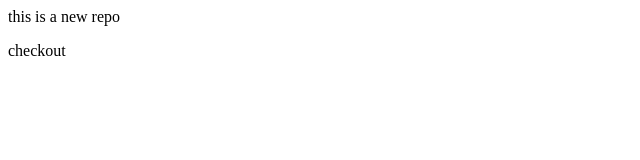
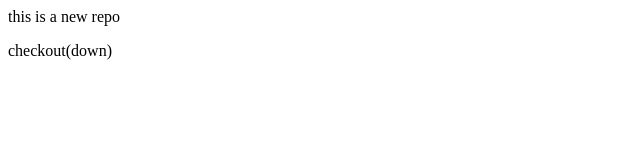
Before and after one commit to ShubhashreeBhar/local, a plain HTML site: page index.html in a window 1280 px wide. Shown: the full height of the page, 0-640 px from the left. Drawn offline with Linux system fonts and the light colour scheme.

Commit message:
Add feature

```diff
--- a/index.html
+++ b/index.html
@@ -1,2 +1,2 @@
 <p>this is a new repo</p>
-<p>checkout</p>
+<p>checkout(down)</p>
```
